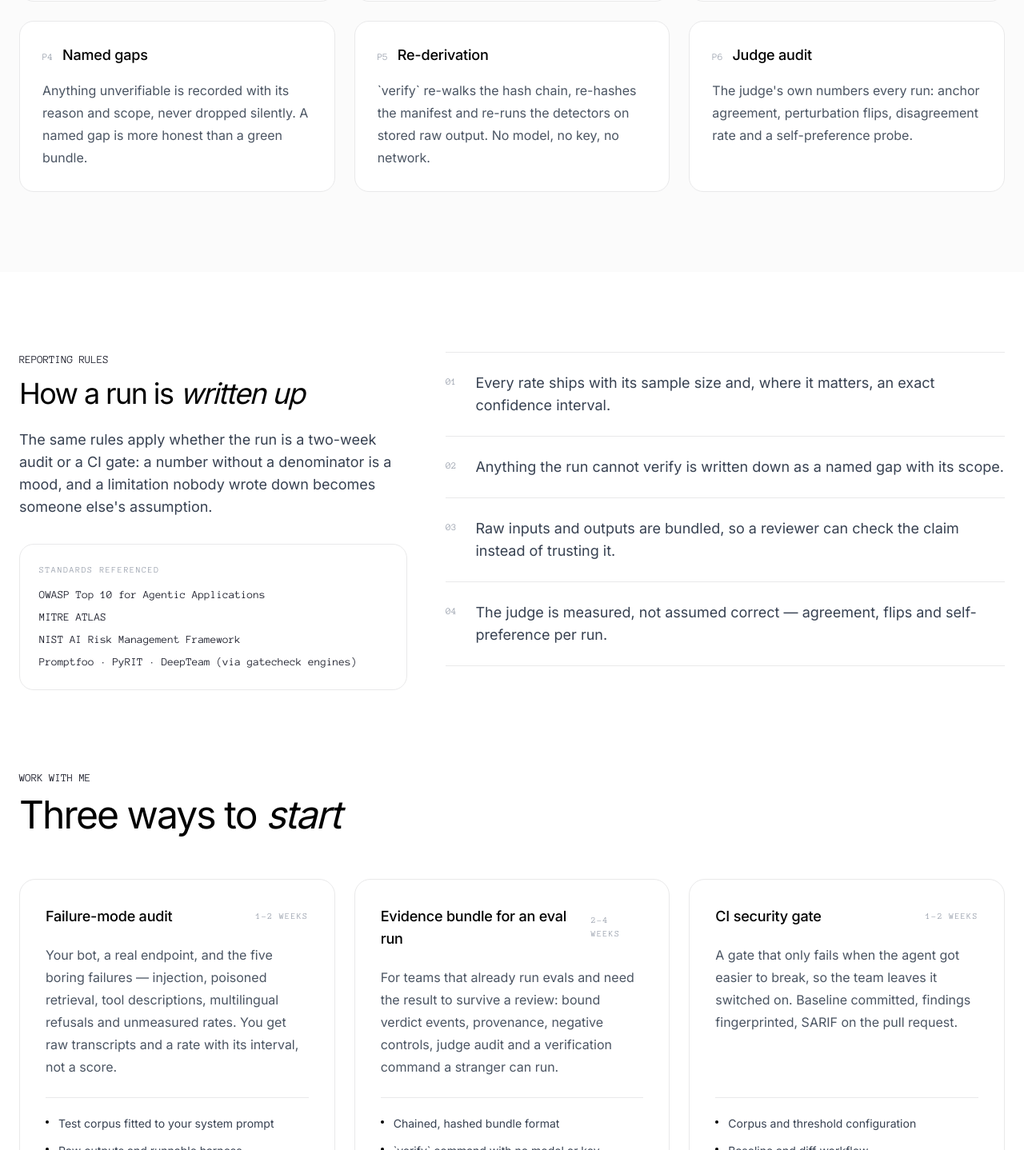
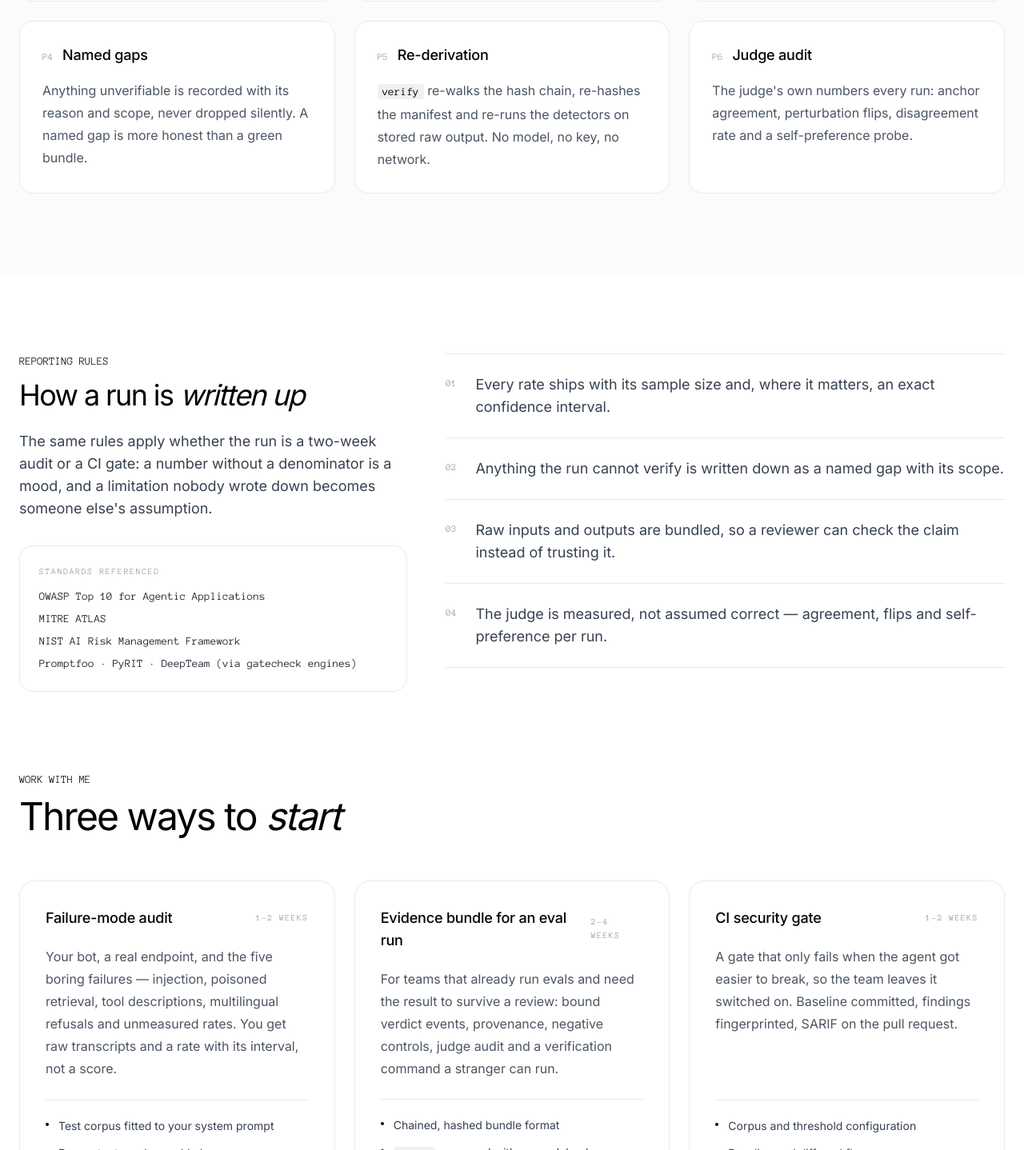
Before and after one commit to Teamthy/main-port, a Next.js app: page /research in a window 1280 px wide. Shown: the part 3692-5130 px from the top of the page at 80% size. Built offline with nearby package versions, Linux system fonts and the light colour scheme; no server answers.

Commit message:
Render backtick code spans as inline code; document live deployment
Co-authored-by: arena-agent <297053741+arena-agent@users.noreply.github.com>

```diff
--- /dev/null
+++ b/src/components/Prose.tsx
@@ -0,0 +1,38 @@
+import { Fragment } from "react";
+
+/**
+ * Renders copy that uses backticks for inline code (for example
+ * "`tieout verify` needs no model"). Keeps the source text readable in the
+ * data files and the rendered page honest to the terminal language the rest of
+ * the site uses, instead of showing literal backticks.
+ */
+export default function Prose({
+  text,
+  tone = "light",
+}: {
+  text: string;
+  tone?: "light" | "dark";
+}) {
+  const parts = text.split("`");
+
+  return (
+    <>
+      {parts.map((part, index) =>
+        index % 2 === 1 ? (
+          <code
+            key={index}
+            className={
+              tone === "dark"
+                ? "rounded bg-white/10 px-1.5 py-0.5 font-mono text-[0.88em] text-white/90"
+                : "rounded bg-black/[0.06] px-1.5 py-0.5 font-mono text-[0.88em] text-black"
+            }
+          >
+            {part}
+          </code>
+        ) : (
+          <Fragment key={index}>{part}</Fragment>
+        ),
+      )}
+    </>
+  );
+}
--- a/src/page-components/BlogDetail.tsx
+++ b/src/page-components/BlogDetail.tsx
@@ -1,5 +1,6 @@
 import Link from "next/link";
 import ProjectVisual from "../components/ProjectVisual";
+import Prose from "../components/Prose";
 import { getRelatedPosts, type BlogPost } from "../data/blogs";
 import { SITE } from "../data/site";
 
@@ -53,7 +54,7 @@ export default function BlogDetail({ post }: { post: BlogPost }) {
           <div className="space-y-6 text-lg text-gray-700 leading-[1.8] -tracking-[0.2px]">
             {post.intro.map((paragraph, i) => (
               <p key={i} className={i === 0 ? "text-xl text-black leading-[1.75]" : undefined}>
-                {paragraph}
+                <Prose text={paragraph} />
               </p>
             ))}
 
@@ -63,14 +64,16 @@ export default function BlogDetail({ post }: { post: BlogPost }) {
                   <h2 className="text-2xl font-medium text-black -tracking-[0.5px] pt-6">{section.heading}</h2>
                 )}
                 {section.paragraphs.map((paragraph, j) => (
-                  <p key={j}>{paragraph}</p>
+                  <p key={j}>
+                    <Prose text={paragraph} />
+                  </p>
                 ))}
               </div>
             ))}
 
             {post.outro.map((paragraph, i) => (
               <p key={`outro-${i}`} className="border-l-2 border-black pl-5 text-black">
-                {paragraph}
+                <Prose text={paragraph} />
               </p>
             ))}
           </div>
--- a/src/page-components/PortfolioDetail.tsx
+++ b/src/page-components/PortfolioDetail.tsx
@@ -1,6 +1,7 @@
 import Link from "next/link";
 import ArrowIcon from "../components/ArrowIcon";
 import ProjectVisual from "../components/ProjectVisual";
+import Prose from "../components/Prose";
 import { getSimilarProjects, type Project } from "../data/projects";
 import { SITE } from "../data/site";
 
@@ -20,7 +21,7 @@ function Section({
       <div className="space-y-5">
         {paragraphs.map((paragraph, i) => (
           <p key={i} className="text-lg text-gray-700 leading-8 -tracking-[0.2px]">
-            {paragraph}
+            <Prose text={paragraph} />
           </p>
         ))}
       </div>
@@ -190,7 +191,9 @@ export default function PortfolioDetail({ project }: { project: Project }) {
                 <h2 className="text-2xl sm:text-3xl font-normal text-black -tracking-[0.9px] mb-5">
                   What it is
                 </h2>
-                <p className="text-lg text-gray-700 leading-8 -tracking-[0.2px]">{project.summary}</p>
+                <p className="text-lg text-gray-700 leading-8 -tracking-[0.2px]">
+                  <Prose text={project.summary} />
+                </p>
               </section>
 
               <Section eyebrow="01 / The problem" title="Why it needed building" paragraphs={project.problem} />
@@ -208,7 +211,9 @@ export default function PortfolioDetail({ project }: { project: Project }) {
                   {project.highlights.map((highlight) => (
                     <li key={highlight} className="flex gap-4">
                       <span className="mt-2.5 size-1.5 shrink-0 rounded-full bg-black" />
-                      <span className="text-base sm:text-lg text-gray-700 leading-8">{highlight}</span>
+                      <span className="text-base sm:text-lg text-gray-700 leading-8">
+                        <Prose text={highlight} />
+                      </span>
                     </li>
                   ))}
                 </ul>
--- a/src/page-components/Research.tsx
+++ b/src/page-components/Research.tsx
@@ -1,6 +1,7 @@
 import Link from "next/link";
 import ArrowIcon from "../components/ArrowIcon";
 import TerminalCard from "../components/TerminalCard";
+import Prose from "../components/Prose";
 import { ENGAGEMENTS, PILLARS, REPORTING, RESEARCH_ARTIFACTS, STANDARDS } from "../data/research";
 
 const LAYERS = [
@@ -137,19 +138,25 @@ export default function Research() {
                     </div>
                   </div>
                   <div className="lg:col-span-7 p-8 sm:p-10 bg-white">
-                    <p className="text-base text-gray-700 leading-7 mb-5">{artifact.what}</p>
+                    <p className="text-base text-gray-700 leading-7 mb-5">
+                      <Prose text={artifact.what} />
+                    </p>
                     <div className="space-y-4">
                       <div>
                         <p className="font-mono text-[11px] uppercase tracking-[0.14em] text-gray-400 mb-1.5">
                           What it proves
                         </p>
-                        <p className="text-base text-gray-700 leading-7">{artifact.proves}</p>
+                        <p className="text-base text-gray-700 leading-7">
+                          <Prose text={artifact.proves} />
+                        </p>
                       </div>
                       <div>
                         <p className="font-mono text-[11px] uppercase tracking-[0.14em] text-gray-400 mb-1.5">
                           What it does not prove
                         </p>
-                        <p className="text-base text-gray-600 leading-7">{artifact.doesNotProve}</p>
+                        <p className="text-base text-gray-600 leading-7">
+                          <Prose text={artifact.doesNotProve} />
+                        </p>
                       </div>
                     </div>
                   </div>
@@ -180,7 +187,9 @@ export default function Research() {
                   <span className="font-mono text-xs text-gray-400">{pillar.id}</span>
                   <h3 className="text-lg font-medium text-black -tracking-[0.2px]">{pillar.title}</h3>
                 </div>
-                <p className="text-base text-gray-600 leading-7">{pillar.body}</p>
+                <p className="text-base text-gray-600 leading-7">
+                  <Prose text={pillar.body} />
+                </p>
               </div>
             ))}
           </div>
@@ -220,7 +229,9 @@ export default function Research() {
                 {REPORTING.map((rule, i) => (
                   <li key={rule} className="flex gap-6 py-6">
                     <span className="font-mono text-xs text-gray-400 pt-1">0{i + 1}</span>
-                    <p className="text-lg text-gray-700 leading-7">{rule}</p>
+                    <p className="text-lg text-gray-700 leading-7">
+                      <Prose text={rule} />
+                    </p>
                   </li>
                 ))}
               </ul>
@@ -249,12 +260,16 @@ export default function Research() {
                     {engagement.length}
                   </span>
                 </div>
-                <p className="text-base text-gray-600 leading-7 mb-6 flex-1">{engagement.body}</p>
+                <p className="text-base text-gray-600 leading-7 mb-6 flex-1">
+                  <Prose text={engagement.body} />
+                </p>
                 <ul className="space-y-2.5 border-t border-[#E9E9EA] pt-5">
                   {engagement.deliverables.map((item) => (
                     <li key={item} className="flex gap-3 text-sm text-gray-700 leading-6">
                       <span className="mt-2 size-1 shrink-0 rounded-full bg-black" />
-                      {item}
+                      <span>
+                        <Prose text={item} />
+                      </span>
                     </li>
                   ))}
                 </ul>
```
Also changed, not shown: 2 other files (tests, documents, lock files or other folders).
